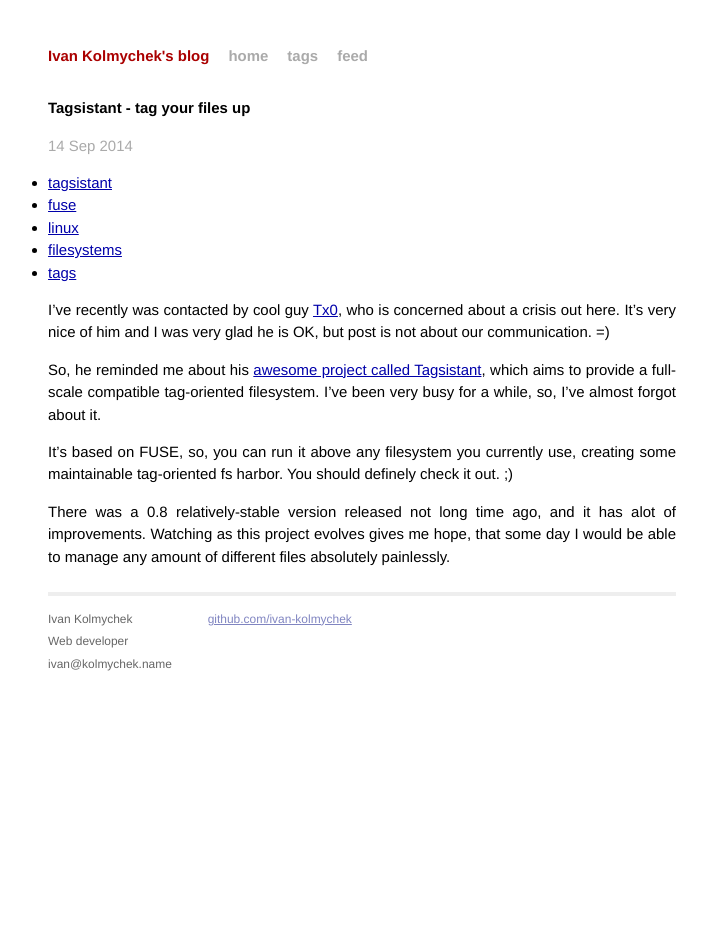
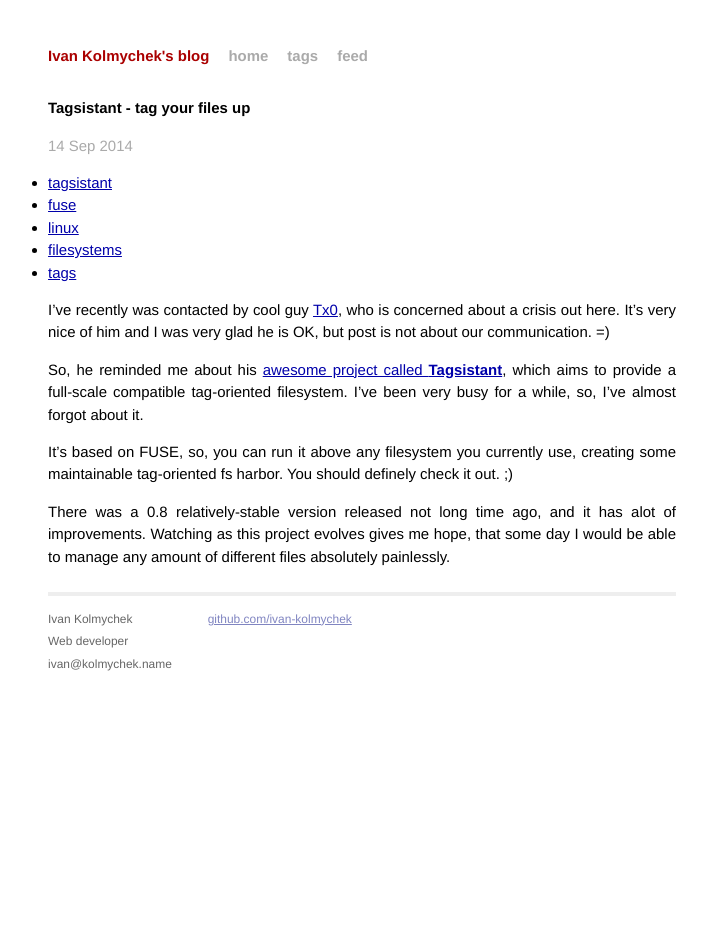
Before and after one commit to ivan-kolmychek/ivan-kolmychek.github.io, a Jekyll site: the page built from _posts/2014-09-14-tagsistant-tag-your-files-up.markdown, in a window 1280 px wide. Shown: the whole page, without its empty margins (278-985 px from the left). Built offline with Jekyll 4.4.1, drawn with Linux system fonts in a browser that asks for light colours; Markdown is read by kramdown in place of the engine named in the settings.

Commit message:
minor fix

```diff
--- a/_posts/2014-09-14-tagsistant-tag-your-files-up.markdown
+++ b/_posts/2014-09-14-tagsistant-tag-your-files-up.markdown
@@ -7,7 +7,7 @@
 
 I've recently was contacted by cool guy [Tx0](http://tagsistant.net/contacts), who is concerned about a crisis out here. It's very nice of him and I was very glad he is OK, but post is not about our communication. =)
 
-So, he reminded me about his [awesome project called Tagsistant](http://tagsistant.net), which aims to provide a full-scale compatible tag-oriented filesystem. I've been very busy for a while, so, I've almost forgot about it.
+So, he reminded me about his [awesome project called __Tagsistant__](http://tagsistant.net), which aims to provide a full-scale compatible tag-oriented filesystem. I've been very busy for a while, so, I've almost forgot about it.
 
 It's based on FUSE, so, you can run it above any filesystem you currently use, creating some maintainable tag-oriented fs harbor. You should definely check it out. ;)
 
```
